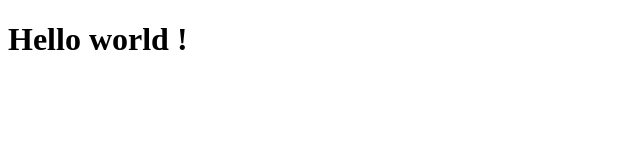
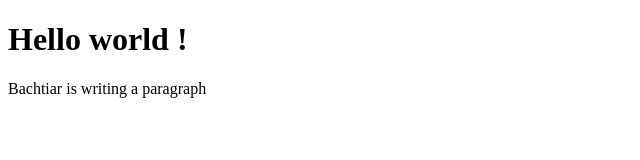
Before and after one commit to 134ch/New, a plain HTML site: page index.html in a window 1280 px wide. Shown: the whole page, without its empty margins (0-640 px from the left). Drawn offline with Linux system fonts and the light colour scheme.

Commit message:
Bachtiar is adding a paragraph

```diff
--- a/index.html
+++ b/index.html
@@ -8,5 +8,6 @@
 </head>
 <body>
     <h1>Hello world !</h1>
+    <p>Bachtiar is writing a paragraph</p>
 </body>
 </html>
```
